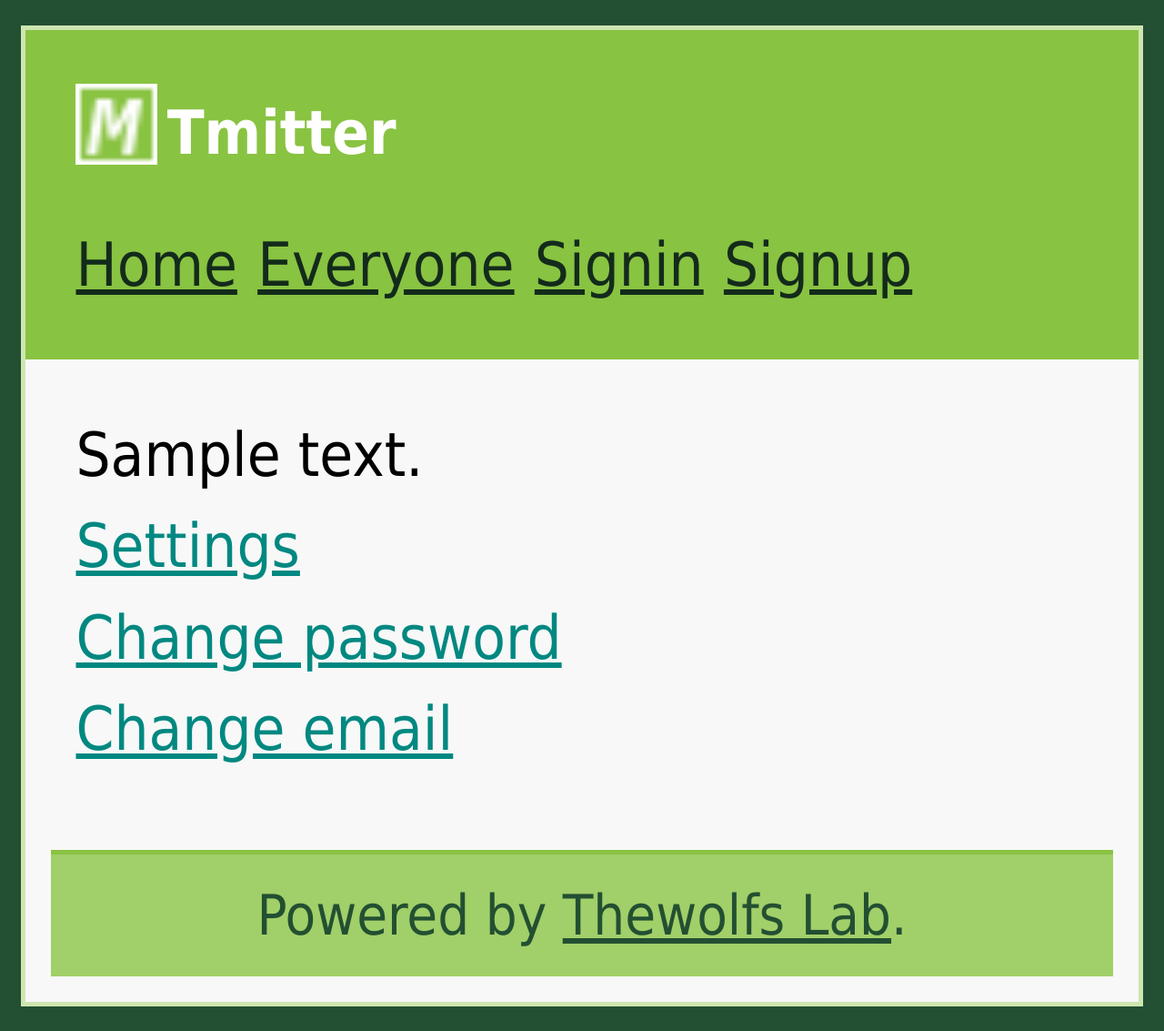
After one commit to niuwenju/myproject, a Django app: template templates/edit.html in a window 1280 px wide. The commit adds this page. Shown: the whole page at 91% size. Run offline with Django 3.2, Linux system fonts and the light colour scheme; the template is opened without the code that fills it: most values are stand-ins (such as "Sample title", 1, 10 or a date in 2020); some libraries are stand-ins or nearby versions.

Commit message:
add edit

```diff
--- a/settings.py
+++ b/settings.py
@@ -3,7 +3,7 @@
 import os
 
 WEB_PATH = (os.path.dirname(os.path.abspath(__file__)))
-ALLOWED_HOSTS="10.112.66.167"
+ALLOWED_HOSTS="***"
 DEBUG = True
 
 ADMINS = (
@@ -174,7 +174,7 @@
         'NAME': 'tmitter2',  # Or path to database file if using sqlite3.
         'USER': 'root',  # Not used with sqlite3.
         'PASSWORD': '123456',  # Not used with sqlite3.
-        'HOST': '10.112.66.167',  # Set to empty string for localhost. Not used with sqlite3.
+        'HOST': '***',  # Set to empty string for localhost. Not used with sqlite3.
         'PORT': '3306',  # Set to empty string for default. Not used with sqlite3.
     }
 }
--- a/statics/styles/default.css
+++ b/statics/styles/default.css
@@ -17,6 +17,7 @@
 #nave li { margin-right:4px;}
 #nave a:link,#nav a:visited { color:#132B1B; }
 #nave span{}
+#xiabiankuang {border-width: 0 0 1px 0; border-style: solid; border-color: black;}
 
 
 #footer {margin:5px; font-size:11px; color:#234F32; text-align:center; border-top:1px solid #89C342; line-height:24px; background:#A1CF69; clear:both; }
--- a/templates/base.html
+++ b/templates/base.html
@@ -38,44 +38,6 @@
 <body style="zoom1:3;transform1:scale(3)">
 
 {% block scripts %}{% endblock %}
-<style>
-
-/* 容器 <div> - 需要定位下拉内容 */
-.dropdown {
-    position: relative;
-    display: inline-block;
-}
-
-/* 下拉内容 (默认隐藏) */
-.dropdown-content {
-    display: none;
-    position: absolute;
-    background-color: #00AA00;
-    min-width: 10px;
-    box-shadow: 0px 8px 16px 0px rgba(0,0,0,0.2);
-}
-
-/* 下拉菜单的链接 */
-.dropdown-content a {
-    color: black;
-    padding: 12px 16px;
-    text-decoration: none;
-    display: block;
-}
-
-/* 鼠标移上去后修改下拉菜单链接颜色 */
-.dropdown-content a:hover {background-color: #f1f1f1}
-
-/* 在鼠标移上去后显示下拉菜单 */
-.dropdown:hover .dropdown-content {
-    display: block;
-}
-
-/* 当下拉内容显示后修改下拉按钮的背景颜色 */
-.dropdown:hover .dropbtn {
-    background-color: #3e8e41;
-}*/
-</style>
 <div id="container">
     <div id="header">
         <h1><a href="/"><img src="/statics/images/favicon.png" alt="Tmitter" />Tmitter</a></h1>
@@ -87,15 +49,7 @@
             <li><a href="/signup">{% trans 'Signup' %}</a></li>
             {% else %}
             <li><a href="/user/{{ username }}">{% trans 'Me' %}</a></li>
-            <li>
-                <div class="dropdown">
-                    <a href="/settings">{% trans 'Edit' %}</a>
-                    <div class="dropdown-content">
-                        <a href="/settings">{% trans 'Settings' %}</a>
-                        <a href="/account">{% trans 'Account' %}</a>
-                    </div>
-                </div>
-            </li>
+            <li><a href="/edit">{% trans 'Edit' %}</a></li
             <li><a href="/signout">{% trans 'Signout' %}</a></li>
             {% endif %}
         </ul>
--- a/templates/changeemail.html
+++ b/templates/changeemail.html
@@ -7,7 +7,7 @@
 {% block main %}
 <div class="form">
     <div class="message">{{ state.message }}</div>
-    <form action="/changeemail/" method="post">
+    <form action="{% url 'tmitter_mvc_views_changeemail' %}" method="post">
         <table cellpadding="0" cellspacing="0">
             <tr>
                 <label for="newemail">{% trans 'New email' %}:</label>
--- a/templates/changepassword.html
+++ b/templates/changepassword.html
@@ -3,6 +3,7 @@
 {% get_current_language as LANGUAGE_CODE %}
 {% get_available_languages as LANGUAGES %}
 {% get_current_language_bidi as LANGUAGE_BIDI %}
+{% load user_tags %}
 {% block title %}{{ page_title }}{% endblock %}
 {% block main %}
 <div class="form">
--- /dev/null
+++ b/templates/edit.html
@@ -0,0 +1,22 @@
+{% extends "base.html" %}
+{% load i18n %}
+{% get_current_language as LANGUAGE_CODE %}
+{% get_available_languages as LANGUAGES %}
+{% get_current_language_bidi as LANGUAGE_BIDI %}
+{% load user_tags %}
+{% block title %}{{ page_title }}{% endblock %}
+{% block main %}
+<div class="form">
+    <div class="message">{{ state.message }}</div>
+    <form action="/edit/" method="get">
+        <table cellpadding="0" cellspacing="0">
+            <ul id="nave">
+                <li><a href="/settings">{% trans 'Settings' %}</a></li>
+                <li><a href="/changepassword">{% trans 'Change password' %}</a></li>
+                <li><a href="/changeemail">{% trans 'Change email' %}</a></li>
+            </ul>
+        </table>
+    </form>
+</div>
+
+{% endblock %}
--- a/urls.py
+++ b/urls.py
@@ -37,7 +37,7 @@
     url(r'^signout/$',tmitter.mvc.views.signout),
     url(r'^signup/$',tmitter.mvc.views.signup),
     url(r'^settings/$',tmitter.mvc.views.settings, name ='tmitter_mvc_views_settings'),
-    url(r'^account/$',tmitter.mvc.views.account, name ='tmitter_mvc_views_account'),
+    url(r'^edit/$',tmitter.mvc.views.edit, name ='tmitter_mvc_views_edit'),
     url(r'^changepassword/$',tmitter.mvc.views.changepassword, name ='tmitter_mvc_views_changepassword'),
     url(r'^changeemail/$', tmitter.mvc.views.changeemail, name='tmitter_mvc_views_changeemail'),
     url(r'^message/(?P<_id>\d+)/$',tmitter.mvc.views.detail, name = "tmitter-mvc-views-detail"),
--- a/utils/mailer.py
+++ b/utils/mailer.py
@@ -28,11 +28,11 @@
 def send(mail_title,mail_content,recipient_list):
     host_server = 'smtp.qq.com'
     # sender_qq为发件人的qq号码
-    sender_qq = '1365875933'
+    sender_qq = '***75933'
     # pwd为qq邮箱的授权码
-    pwd = 'nsupmpefohhuieaa'
+    pwd = '***'
     # 发件人的邮箱
-    sender_qq_mail = '1365875933@qq.com'
+    sender_qq_mail = '***5933@qq.com'
     smtp = SMTP_SSL(host_server, 465)
     # set_debuglevel()是用来调试的。参数值为1表示开启调试模式，参数值为0关闭调试模式
     #smtp.set_debuglevel(1)
```
Also changed, not shown: mvc/views.py (+25 -12 lines).
